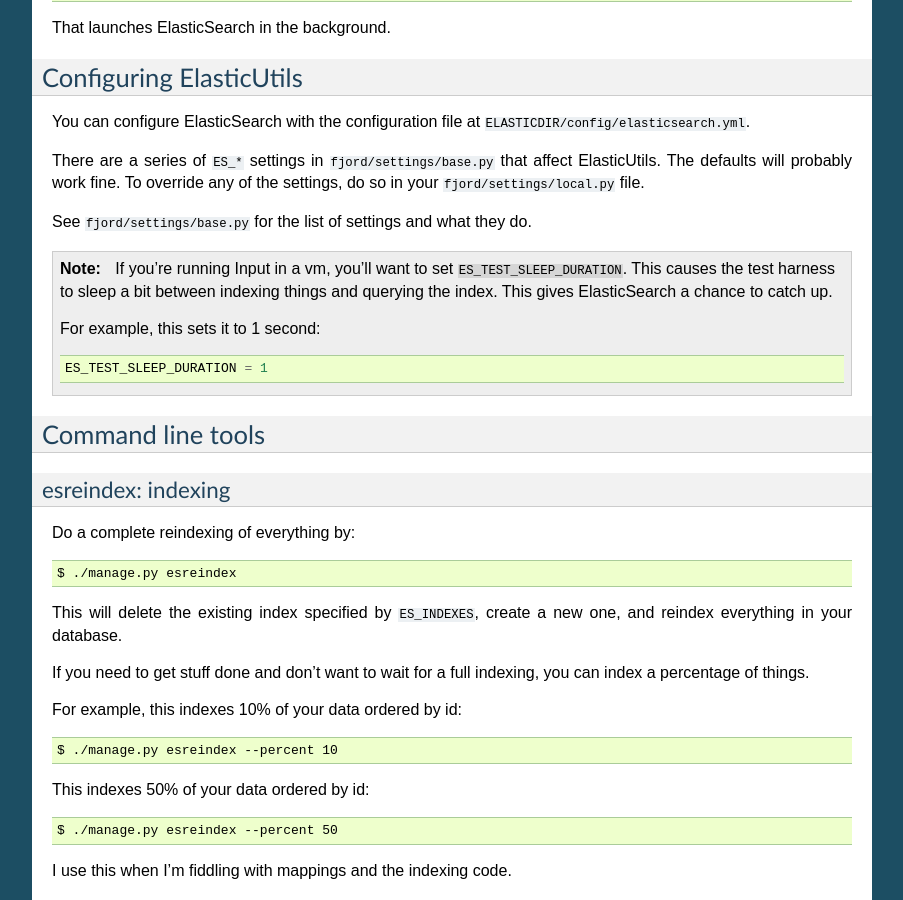
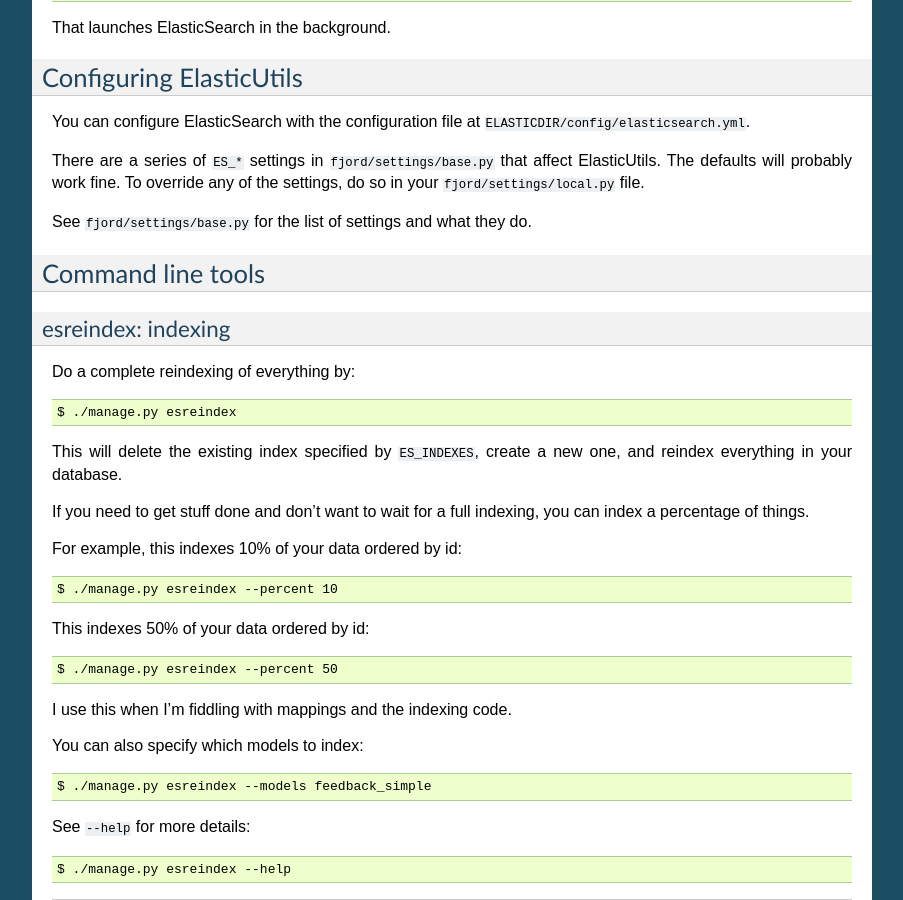
Before and after one commit to mozilla/fjord, a Sphinx documentation site: the page built from docs/es.rst, in a window 1280 px wide and 900 px high, scrolled down 601 px. Shown: the whole window, without its empty margins (198-1101 px from the left). Built offline with Sphinx 7.4.7, drawn with Linux system fonts in a browser that asks for light colours.

Commit message:
Wait for a yellow status when setting up indexes.
Before, I would get random errors about shards not being available. Erik
Rose told me that this is because I made an index, but then didn't wait
for it to propogate to the shards. He gave me a line of code to wait for
the sync.

I noticed I had to add it in several places, always right after a call
to `setup_indexes()`. So I made that function do that. I also removed
the refresh calls right after any `setup_index()` calls, because refresh
is called in that function.

The old way of working around this was to sleep a bit during refreshes.
That isn't as good as this way, so I nuked the old way, including the
docs for it.

```diff
--- a/docs/es.rst
+++ b/docs/es.rst
@@ -57,18 +57,6 @@
 
 See ``fjord/settings/base.py`` for the list of settings and what they
 do.
-
-.. Note::
-
-   If you're running Input in a vm, you'll want to set
-   ``ES_TEST_SLEEP_DURATION``. This causes the test harness to sleep a
-   bit between indexing things and querying the index.  This gives
-   ElasticSearch a chance to catch up.
-
-   For example, this sets it to 1 second::
-
-       ES_TEST_SLEEP_DURATION = 1
-
 
 Command line tools
 ==================
```
Also changed, not shown: 3 other files.
